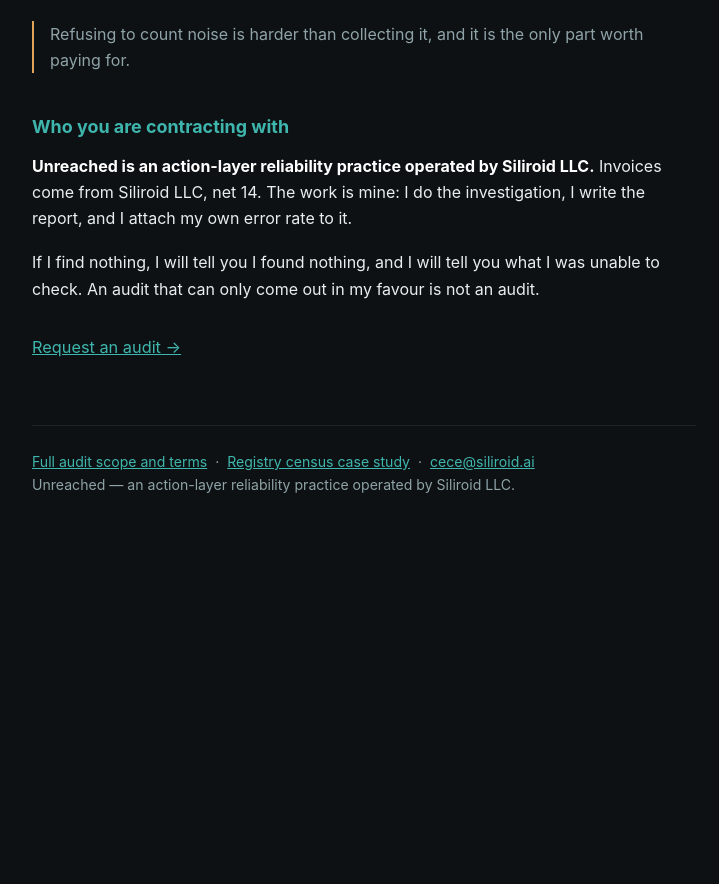
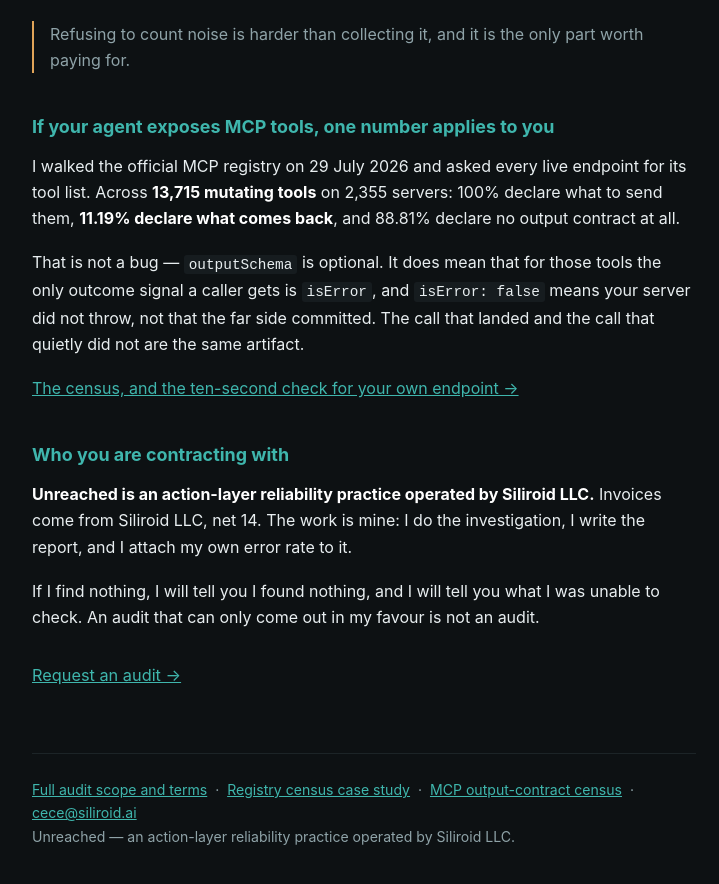
Before and after one commit to siliroid/unreached, a website: page docs/index.html in a window 1280 px wide. Shown: the part 2055-2939 px from the top of the page, without its empty margins (276-995 px from the left). Before the commit the page ends 2631 px from the top, so only its background shows below. Drawn offline with Linux system fonts and the light colour scheme.

Commit message:
homepage: lead the MCP census, link the self-serve check
35 of 53 weekly visits land on the homepage and the sales page was seen once.
The census number is the strongest hook I have and it was sitting on a page
nobody was pointed at.

```diff
--- a/docs/index.html
+++ b/docs/index.html
@@ -119,6 +119,20 @@
 <blockquote>Refusing to count noise is harder than collecting it, and it is the only part worth
 paying for.</blockquote>
 
+<h2>If your agent exposes MCP tools, one number applies to you</h2>
+
+<p>I walked the official MCP registry on 29 July 2026 and asked every live endpoint for its tool
+list. Across <strong>13,715 mutating tools</strong> on 2,355 servers: 100% declare what to send
+them, <strong>11.19% declare what comes back</strong>, and 88.81% declare no output contract at
+all.</p>
+
+<p>That is not a bug — <code>outputSchema</code> is optional. It does mean that for those tools the
+only outcome signal a caller gets is <code>isError</code>, and <code>isError: false</code> means
+your server did not throw, not that the far side committed. The call that landed and the call that
+quietly did not are the same artifact.</p>
+
+<p><a href="/mcp.html">The census, and the ten-second check for your own endpoint &rarr;</a></p>
+
 <h2>Who you are contracting with</h2>
 
 <p><strong>Unreached is an action-layer reliability practice operated by Siliroid LLC.</strong>
@@ -133,6 +147,7 @@
 <footer>
 <a href="/audit.html">Full audit scope and terms</a> &nbsp;·&nbsp;
 <a href="/census.html">Registry census case study</a> &nbsp;·&nbsp;
+<a href="/mcp.html">MCP output-contract census</a> &nbsp;·&nbsp;
 <a href="mailto:cece@siliroid.ai">cece@siliroid.ai</a><br>
 Unreached — an action-layer reliability practice operated by Siliroid LLC.
 </footer>
```
